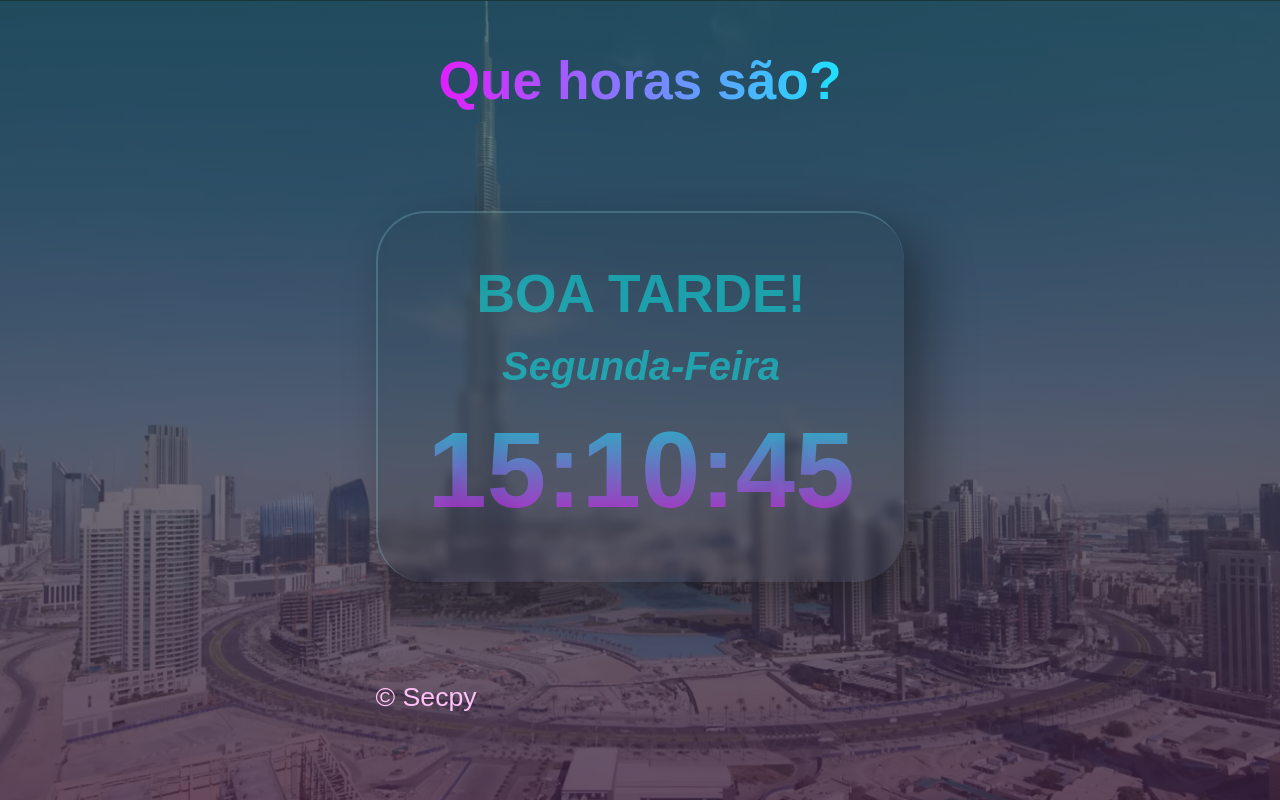
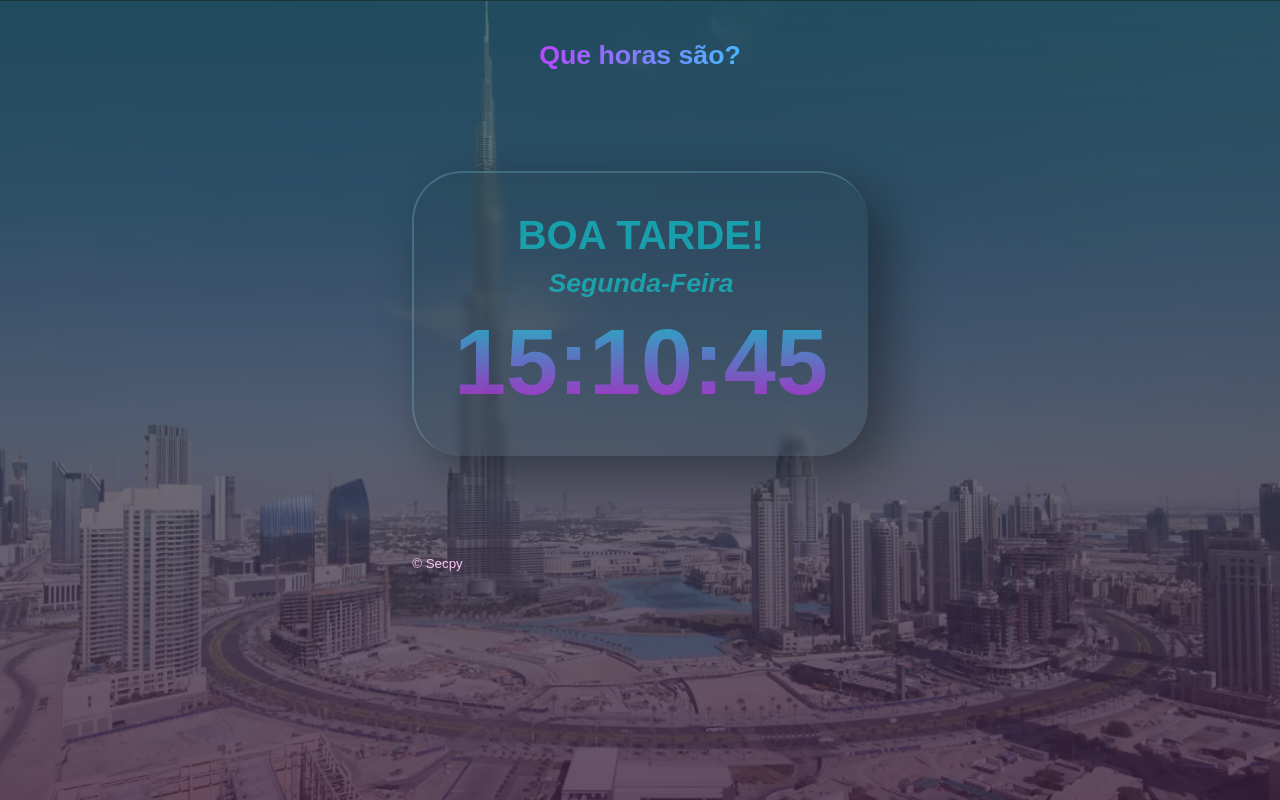
Before and after one commit to SecpyIA/Que-Horas-Sao, a plain HTML site: page index.html in a window 1280 px wide. Drawn offline with Linux system fonts and the light colour scheme.

Commit message:
Reajustes de proporção

```diff
--- a/style.css
+++ b/style.css
@@ -17,7 +17,7 @@ body {
     background-position: center center;
     color: rgb(255, 193, 247);
 
-    padding: 50px;
+    padding: 40px;
 
     display: grid;
     justify-content: center;
@@ -65,7 +65,7 @@ section {
 
     border-radius: 50px;
     text-align: center;
-    padding: 50px;
+    padding: 40px;
     margin-block: 100px;
 }
 
@@ -88,29 +88,27 @@ header {
     /*A cor primária do texto some mostrando o fundo*/
     -webkit-text-fill-color: transparent;
 
-
-
     font-style: italic;
     display: grid;
     text-align: center;
 
-    font: normal 20pt arial;
+    font: normal 10pt arial;
     flex-wrap: wrap;
 }
 
 h4 {
-    font: normal 40pt arial;
+    font: normal 30pt arial;
     color: #00ffff77;
 }
 
 h3 {
-    font: italic 30pt arial;
-    padding: 20px;
+    font: italic 20pt arial;
+    padding: 10px;
     color: #00ffff77;
 }
 
 h2 {
-    font: normal 80pt arial;
+    font: normal 70pt arial;
     background: linear-gradient(to top, #ff00ff9a, #00ffff9c);
     -webkit-background-clip: text;
     background-clip: text;
@@ -118,5 +116,5 @@ h2 {
 }
 
 footer{
-    font: normal 20pt arial;
+    font: normal 10pt arial;
 }
```
